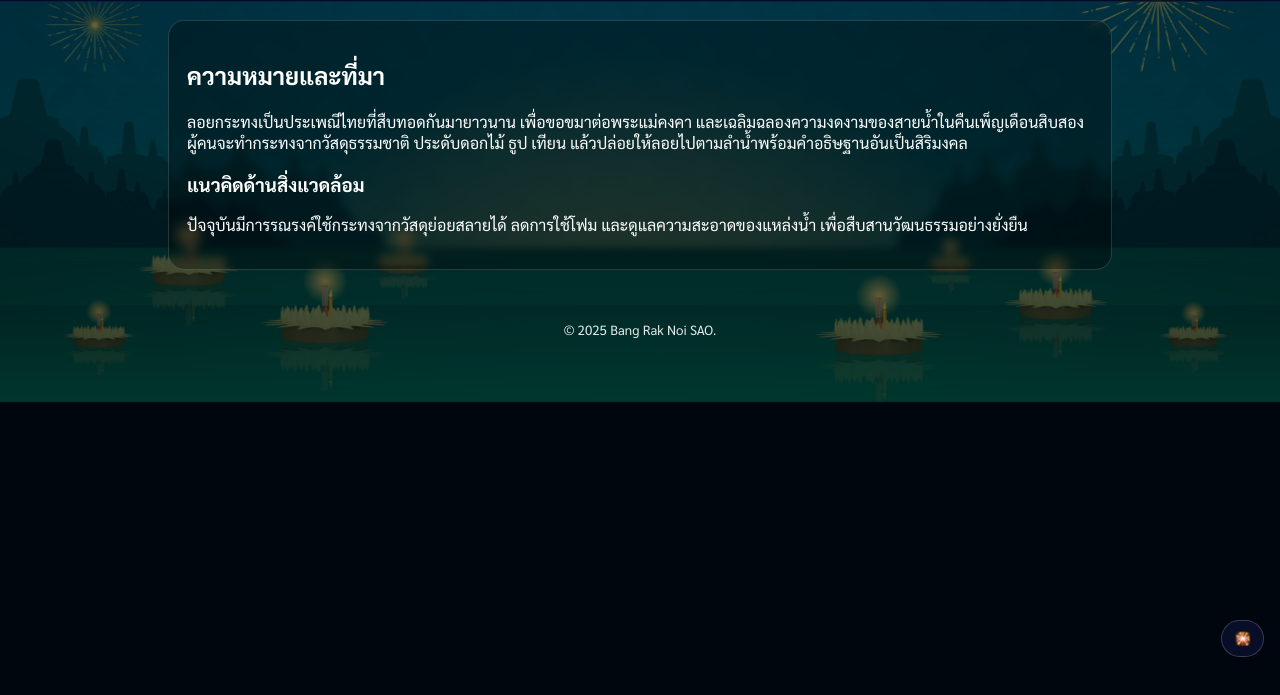
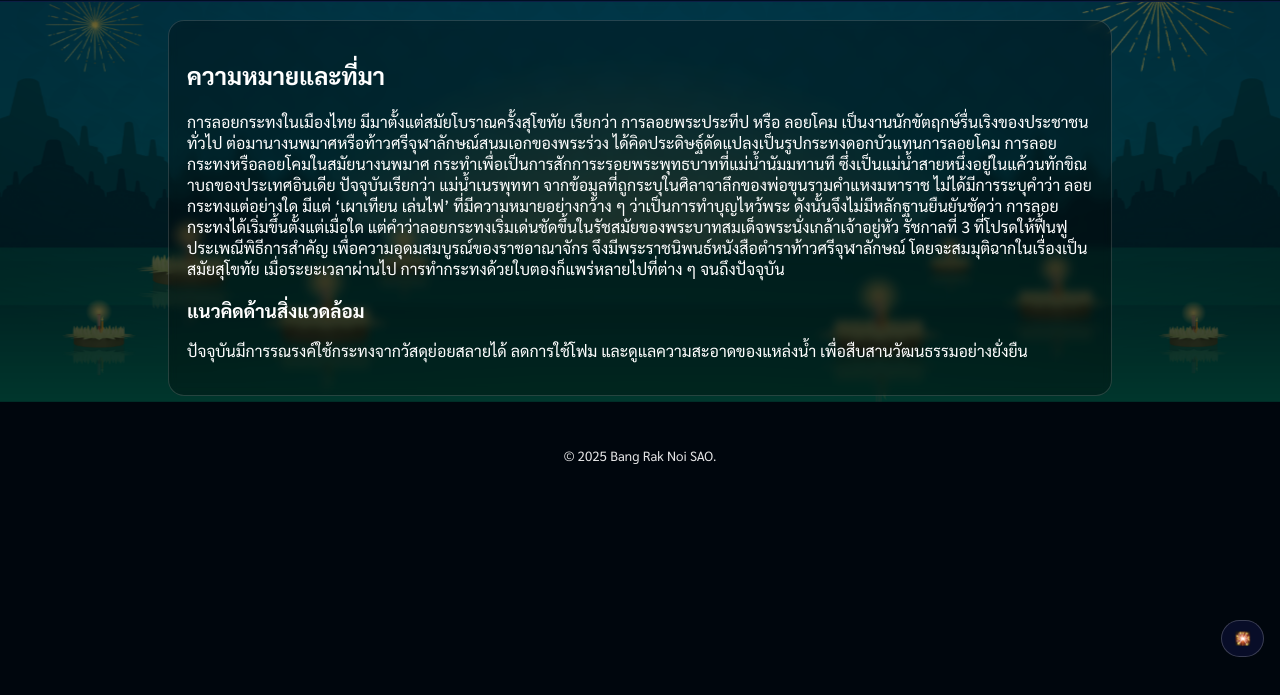
Before and after one commit to loykrathong-bangraknoi/online, a plain HTML site: page about.html in a window 1280 px wide. Shown: the part 79-774 px from the top of the page. Drawn offline with Linux system fonts and the light colour scheme.

Commit message:
Add files via upload

```diff
--- a/about.html
+++ b/about.html
@@ -31,7 +31,8 @@
   <main class="container">
     <section class="hero">
       <h2>ความหมายและที่มา</h2>
-      <p>ลอยกระทงเป็นประเพณีไทยที่สืบทอดกันมายาวนาน เพื่อขอขมาต่อพระแม่คงคา และเฉลิมฉลองความงดงามของสายน้ำในคืนเพ็ญเดือนสิบสอง ผู้คนจะทำกระทงจากวัสดุธรรมชาติ ประดับดอกไม้ ธูป เทียน แล้วปล่อยให้ลอยไปตามลำน้ำพร้อมคำอธิษฐานอันเป็นสิริมงคล</p>
+      <p>การลอยกระทงในเมืองไทย มีมาตั้งแต่สมัยโบราณครั้งสุโขทัย เรียกว่า การลอยพระประทีป หรือ ลอยโคม เป็นงานนักขัตฤกษ์รื่นเริงของประชาชนทั่วไป ต่อมานางนพมาศหรือท้าวศรีจุฬาลักษณ์สนมเอกของพระร่วง ได้คิดประดิษฐ์ดัดแปลงเป็นรูปกระทงดอกบัวแทนการลอยโคม การลอยกระทงหรือลอยโคมในสมัยนางนพมาศ กระทำเพื่อเป็นการสักการะรอยพระพุทธบาทที่แม่น้ำนัมมทานที ซึ่งเป็นแม่น้ำสายหนึ่งอยู่ในแค้วนทักขิณาบถของประเทศอินเดีย ปัจจุบันเรียกว่า แม่น้ำเนรพุททา
+จากข้อมูลที่ถูกระบุในศิลาจาลึกของพ่อขุนรามคำแหงมหาราช ไม่ได้มีการระบุคำว่า ลอยกระทงแต่อย่างใด มีแต่ ‘เผาเทียน เล่นไฟ’ ที่มีความหมายอย่างกว้าง ๆ ว่าเป็นการทำบุญไหว้พระ ดังนั้นจึงไม่มีหลักฐานยืนยันชัดว่า การลอยกระทงได้เริ่มขึ้นตั้งแต่เมื่อใด แต่คำว่าลอยกระทงเริ่มเด่นชัดขึ้นในรัชสมัยของพระบาทสมเด็จพระนั่งเกล้าเจ้าอยู่หัว รัชกาลที่ 3 ที่โปรดให้ฟื้นฟูประเพณีพิธีการสำคัญ เพื่อความอุดมสมบูรณ์ของราชอาณาจักร จึงมีพระราชนิพนธ์หนังสือตำราท้าวศรีจุฬาลักษณ์ โดยจะสมมุติฉากในเรื่องเป็นสมัยสุโขทัย เมื่อระยะเวลาผ่านไป การทำกระทงด้วยใบตองก็แพร่หลายไปที่ต่าง ๆ จนถึงปัจจุบัน</p>
       <h3>แนวคิดด้านสิ่งแวดล้อม</h3>
       <p>ปัจจุบันมีการรณรงค์ใช้กระทงจากวัสดุย่อยสลายได้ ลดการใช้โฟม และดูแลความสะอาดของแหล่งน้ำ เพื่อสืบสานวัฒนธรรมอย่างยั่งยืน</p>
     </section>
```
